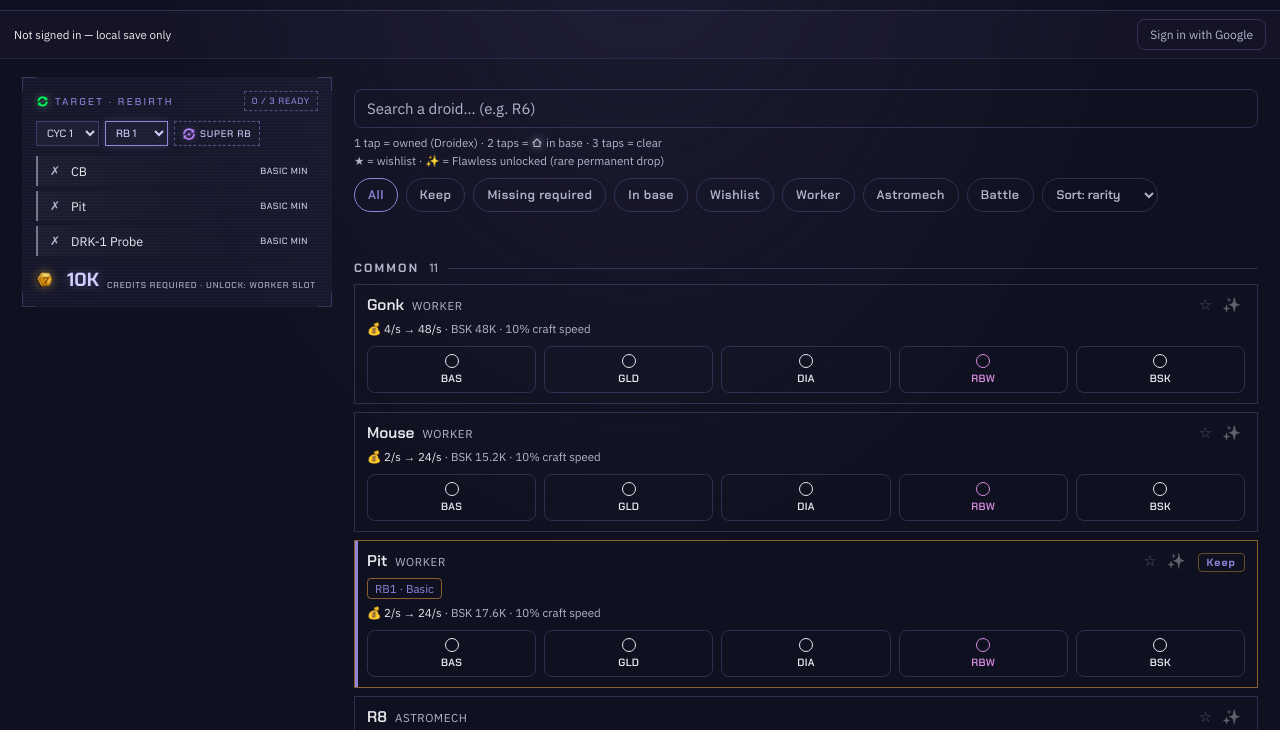
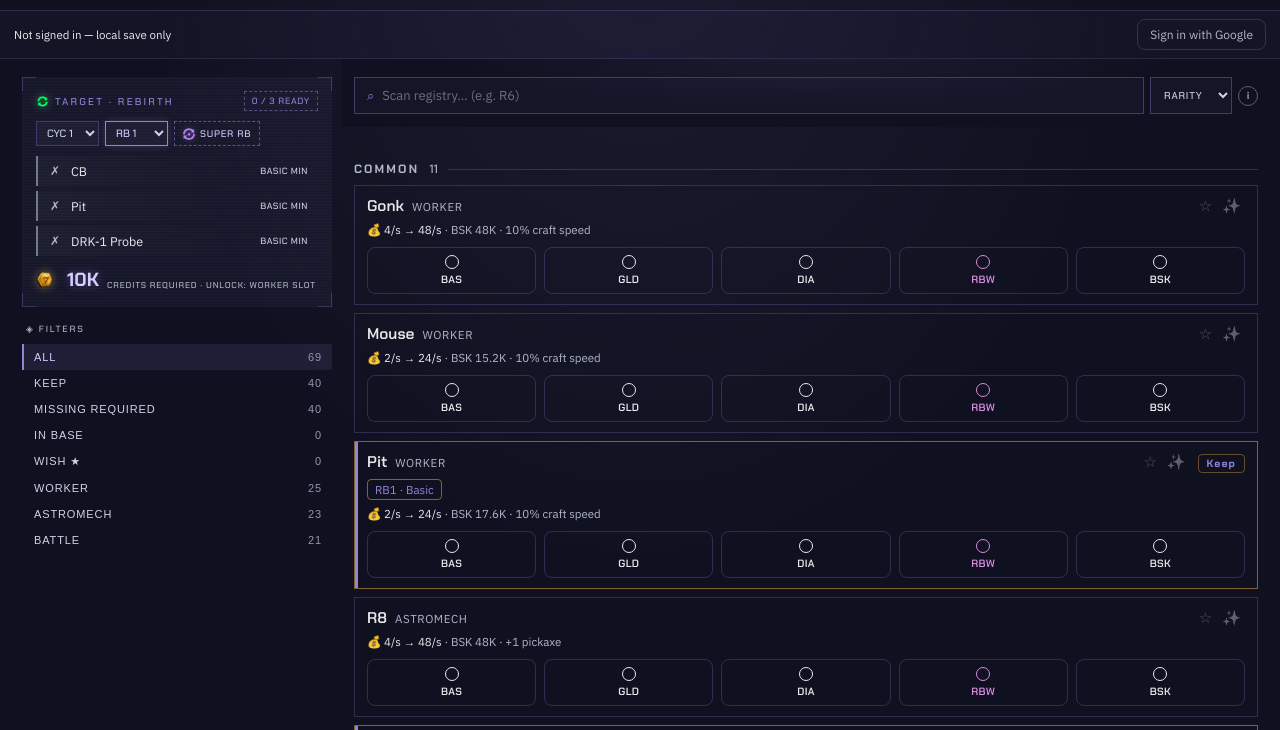
Before and after one commit to n4ckz/droidex, a plain HTML site: page site/index.html in a window 1280 px wide. Shown: the part 41-771 px from the top of the page. Drawn offline with Linux system fonts and the light colour scheme.

Commit message:
Nocturne search bar and counted filters (sidebar + mobile chips)
Co-Authored-By: Claude Fable 5 <noreply@anthropic.com>

```diff
--- a/site/app.js
+++ b/site/app.js
@@ -239,6 +239,29 @@ function renderProgress(){
   document.getElementById('collectionBonus').textContent=t('collectionBonus', n, n);
 }
 
+const FILTER_DEFS=[['all','filterAll'],['keep','filterKeep'],['missing','filterMissing'],['base','filterBase'],['wish','filterWish'],['Worker','filterWorker'],['Astromech','filterAstromech'],['Battle','filterBattle']];
+function countFor(f){
+  const prev=filter; filter=f;
+  const n=DROIDS.filter(droidMatches).length;
+  filter=prev; return n;
+}
+function renderFilters(){
+  ['filtersSide','filtersChips'].forEach(cid=>{
+    const box=document.getElementById(cid);
+    if(!box) return;
+    box.innerHTML='';
+    FILTER_DEFS.forEach(([f,key])=>{
+      const b=document.createElement('button');
+      b.type='button';
+      b.className='chip'+(filter===f?' active':'');
+      b.dataset.filter=f;
+      b.innerHTML='<span class="chip-label">'+t(key)+'</span><span class="chip-count">'+countFor(f)+'</span>';
+      b.addEventListener('click',()=>{ filter=f; renderFilters(); renderList(); });
+      box.appendChild(b);
+    });
+  });
+}
+
 function droidMatches(d){
   if(query && !d.n.toLowerCase().includes(query)) return false;
   if(filter==='all') return true;
@@ -410,20 +433,14 @@ function renderDroid(d){
 function renderAll(){
   renderRBPanel();
   renderProgress();
+  renderFilters();
   renderList();
 }
 
 /* ================= EVENTS ================= */
-document.querySelectorAll('.chip').forEach(chip=>{
-  chip.addEventListener('click',()=>{
-    document.querySelectorAll('.chip').forEach(c=>c.classList.remove('active'));
-    chip.classList.add('active');
-    filter=chip.dataset.filter;
-    renderList();
-  });
-});
 document.getElementById('search').addEventListener('input',e=>{
   query=e.target.value.trim().toLowerCase();
+  renderFilters();
   renderList();
 });
 document.getElementById('sortSelect').addEventListener('change',e=>{
--- a/site/i18n.js
+++ b/site/i18n.js
@@ -1,7 +1,7 @@
 /* =========================================================================
    Internationalisation. Anglais par défaut, français via le sélecteur.
    - Textes statiques : attributs data-i18n / data-i18n-html /
-     data-i18n-placeholder / data-i18n-aria dans index.html.
+     data-i18n-placeholder / data-i18n-aria / data-i18n-title dans index.html.
    - Textes dynamiques : t('clé') dans app.js et sync.js.
    - Labels de variantes/raretés : globales TIERS / TIER_SHORT / RARITY_LABELS
      réassignées à chaque changement de langue.
@@ -30,23 +30,26 @@ const I18N = {
     rbShort: 'RB',
     unlocks: 'Unlock: {0}',
     collectionBonus: '{0} distinct · bonus +{1}%',
-    filterWish: 'Wishlist',
-    sortRarity: 'Sort: rarity',
-    sortIncome: 'Sort: income',
+    filterWish: 'Wish ★',
+    sortRarity: 'Rarity',
+    sortIncome: 'Income',
     sortAria: 'Sort',
     byIncome: 'By Beskar income',
     wishAria: 'Wishlist',
     flawAria: 'Flawless',
-    searchPlaceholder: 'Search a droid… (e.g. R6)',
+    searchPlaceholder: 'Scan registry… (e.g. R6)',
     searchAria: 'Search',
-    hint: '1 tap = owned (Droidex) · 2 taps = ' + BASE_ICON + ' in base · 3 taps = clear',
-    legendIcons: '★ = wishlist · ✨ = Flawless unlocked (rare permanent drop)',
+    filtersHead: '◈ Filters',
+    hintFull: '1 tap = owned (Droidex) · 2 taps = in base · 3 taps = clear · ★ = wishlist · ✦ = Flawless unlocked (rare permanent drop)',
     wishTip: 'Add to wishlist (droids you are hunting for)',
     flawTip: 'Flawless unlocked: rare permanent drop (1/1000 Basic → 1/100 Beskar), kept in your Droidex forever',
     filterAll: 'All',
     filterKeep: 'Keep',
     filterMissing: 'Missing required',
     filterBase: 'In base',
+    filterWorker: 'Worker',
+    filterAstromech: 'Astromech',
+    filterBattle: 'Battle',
     loading: 'LOADING REGISTRY…',
     autoSave: 'Auto-save enabled (in this browser)',
     exportBtn: 'Export backup',
@@ -113,23 +116,26 @@ const I18N = {
     rbShort: 'RB',
     unlocks: 'Débloque : {0}',
     collectionBonus: '{0} distincts · bonus +{1}%',
-    filterWish: 'Recherchés',
-    sortRarity: 'Tri : rareté',
-    sortIncome: 'Tri : revenus',
+    filterWish: 'Wish ★',
+    sortRarity: 'Rareté',
+    sortIncome: 'Revenu',
     sortAria: 'Tri',
     byIncome: 'Par revenu Beskar',
     wishAria: 'Liste de recherche',
     flawAria: 'Flawless',
-    searchPlaceholder: 'Chercher un droïde… (ex : R6)',
+    searchPlaceholder: 'Scanner le registre… (ex. R6)',
     searchAria: 'Recherche',
-    hint: '1 appui = possédé (Droidex) · 2 appuis = ' + BASE_ICON + ' en base · 3 appuis = effacer',
-    legendIcons: '★ = recherché (wishlist) · ✨ = Flawless obtenu (drop rare permanent)',
+    filtersHead: '◈ Filtres',
+    hintFull: '1 tap = possédé (Droidex) · 2 taps = en base · 3 taps = vide · ★ = wishlist · ✦ = Flawless débloqué (drop permanent rare)',
     wishTip: 'Ajouter à la wishlist (droïdes que tu chasses)',
     flawTip: 'Flawless obtenu : drop rare permanent (1/1000 Basic → 1/100 Beskar), conservé à vie dans le Droidex',
     filterAll: 'Tous',
     filterKeep: 'À garder',
     filterMissing: 'Manquants requis',
     filterBase: 'En base',
+    filterWorker: 'Worker',
+    filterAstromech: 'Astromech',
+    filterBattle: 'Battle',
     loading: 'CHARGEMENT DU REGISTRE…',
     autoSave: 'Sauvegarde automatique activée (dans ce navigateur)',
     exportBtn: 'Exporter la sauvegarde',
@@ -196,6 +202,7 @@ function applyStaticTexts(){
   document.querySelectorAll('[data-i18n-html]').forEach(el=>{ el.innerHTML = t(el.dataset.i18nHtml); });
   document.querySelectorAll('[data-i18n-placeholder]').forEach(el=>{ el.placeholder = t(el.dataset.i18nPlaceholder); });
   document.querySelectorAll('[data-i18n-aria]').forEach(el=>{ el.setAttribute('aria-label', t(el.dataset.i18nAria)); });
+  document.querySelectorAll('[data-i18n-title]').forEach(el=>{ el.setAttribute('title', t(el.dataset.i18nTitle)); });
   document.title = t('title');
   document.documentElement.lang = LANG;
 }
--- a/site/index.html
+++ b/site/index.html
@@ -92,30 +92,24 @@
         <span class="rb-credits-note" id="rbCredits"></span>
       </div>
     </div>
+    <div class="filters-side">
+      <div class="filters-head" data-i18n="filtersHead">◈ Filters</div>
+      <div id="filtersSide"></div>
+    </div>
   </aside>
   <main class="main">
-    <div class="controls">
-      <input type="search" class="search" id="search" data-i18n-placeholder="searchPlaceholder" data-i18n-aria="searchAria" placeholder="Search a droid… (e.g. R6)" aria-label="Search">
-      <div style="font-size:11.5px;color:var(--sand-dim);margin-top:7px" data-i18n-html="hint">
-        1 tap = owned (Droidex) · 2 taps = in base · 3 taps = clear
+    <div class="searchbar">
+      <div class="search-row">
+        <div class="search-box"><span class="search-glyph">⌕</span>
+          <input type="search" id="search" data-i18n-placeholder="searchPlaceholder" data-i18n-aria="searchAria" placeholder="Scan registry… (e.g. R6)" aria-label="Search">
+        </div>
+        <select id="sortSelect" data-i18n-aria="sortAria" aria-label="Sort">
+          <option value="rarity" data-i18n="sortRarity">Rarity</option>
+          <option value="income" data-i18n="sortIncome">Income</option>
+        </select>
+        <span class="hint-i" id="hintI" data-i18n-title="hintFull" title="">i</span>
       </div>
-      <div style="font-size:11.5px;color:var(--sand-dim);margin-top:3px" data-i18n="legendIcons">
-        ★ = wishlist · ✨ = Flawless unlocked (rare permanent drop)
-      </div>
-      <div class="chips" role="tablist">
-        <button class="chip active" data-filter="all" data-i18n="filterAll">All</button>
-        <button class="chip" data-filter="keep" data-i18n="filterKeep">Keep</button>
-        <button class="chip" data-filter="missing" data-i18n="filterMissing">Missing required</button>
-        <button class="chip" data-filter="base" data-i18n="filterBase">In base</button>
-        <button class="chip" data-filter="wish" data-i18n="filterWish">Wishlist</button>
-        <button class="chip" data-filter="Worker">Worker</button>
-        <button class="chip" data-filter="Astromech">Astromech</button>
-        <button class="chip" data-filter="Battle">Battle</button>
-        <select id="sortSelect" class="chip-select" data-i18n-aria="sortAria" aria-label="Sort">
-          <option value="rarity" data-i18n="sortRarity">Sort: rarity</option>
-          <option value="income" data-i18n="sortIncome">Sort: income</option>
-        </select>
-      </div>
+      <div class="chips" id="filtersChips" role="tablist"></div>
     </div>
 
     <div id="loading" data-i18n="loading">LOADING REGISTRY…</div>
--- a/site/styles.css
+++ b/site/styles.css
@@ -80,41 +80,28 @@ header{border-bottom:1px solid rgba(var(--acc-rgb),.25)}
 .rb-credits-note{font-size:8.5px;letter-spacing:.1em;text-transform:uppercase;color:var(--n-400);line-height:1.5}
 
 /* ---------- filters ---------- */
-.controls{
-  position:sticky;top:0;z-index:10;
-  background:linear-gradient(var(--hull) 85%, transparent);
-  padding:12px 0 14px;
+.searchbar{position:sticky;top:0;z-index:10;display:flex;flex-direction:column;gap:10px;padding:14px 10px 11px;margin:-14px -10px 0;background:radial-gradient(ellipse at 50% -10%, rgba(var(--acc-rgb),.09), var(--bg) 55%) var(--bg);background-attachment:fixed}
+@media(min-width:980px){.searchbar{padding:18px 12px 13px;margin:-18px -12px 0}}
+.search-row{display:flex;gap:6px}
+.search-box{flex:1;display:flex;align-items:center;gap:8px;border:1px solid var(--accent-800);padding:0 12px;background:rgba(var(--acc-rgb),.04)}
+.search-glyph{color:var(--accent);font-size:13px}
+.search-box input{flex:1;background:transparent;border:none;outline:none;color:var(--text);font-size:13px;padding:9px 0;font-family:inherit;min-width:0}
+.search-row select{font-family:var(--font-hud);font-size:10px;letter-spacing:.08em;text-transform:uppercase;color:var(--n-300);border:1px solid var(--accent-800);background:rgba(var(--acc-rgb),.04);padding:0 9px}
+.hint-i{font-family:var(--font-hud);font-size:10px;font-weight:600;color:var(--n-400);border:1px solid var(--n-700);border-radius:50%;width:20px;height:20px;display:inline-flex;align-items:center;justify-content:center;align-self:center;cursor:help;flex:none}
+.hint-i:hover{color:var(--accent-300);border-color:var(--accent)}
+.chips{display:flex;gap:6px;flex-wrap:wrap;font-family:var(--font-hud)}
+#filtersChips .chip{font-size:10px;letter-spacing:.1em;text-transform:uppercase;padding:5px 11px;border:1px solid var(--n-700);color:var(--n-300);background:transparent;cursor:pointer;display:inline-flex;gap:6px}
+#filtersChips .chip.active{border-color:var(--accent);color:var(--accent-300);background:rgba(var(--acc-rgb),.12)}
+#filtersChips .chip-count{opacity:.55}
+.filters-side{display:none}
+@media(min-width:980px){
+  .filters-side{display:flex;flex-direction:column;gap:2px;font-family:var(--font-hud)}
+  .filters-head{font-size:9px;letter-spacing:.2em;text-transform:uppercase;color:var(--n-400);padding:0 4px 7px}
+  #filtersSide .chip{display:flex;width:100%;text-align:left;font-size:11px;letter-spacing:.08em;text-transform:uppercase;padding:7px 10px;background:transparent;color:var(--n-300);border:none;border-left:2px solid transparent;cursor:pointer}
+  #filtersSide .chip.active{background:rgba(var(--acc-rgb),.12);color:var(--accent-300);border-left-color:var(--accent)}
+  #filtersSide .chip-count{margin-left:auto;color:var(--n-500)}
+  #filtersChips{display:none}
 }
-.search{
-  width:100%;background:var(--panel);border:1px solid var(--line);
-  border-radius:8px;color:var(--sand);padding:9px 12px;font-size:15px;
-  font-family:inherit;
-}
-.search::placeholder{color:var(--sand-dim)}
-.search:focus{outline:2px solid var(--jawa);outline-offset:-1px;border-color:transparent}
-.chips{display:flex;gap:8px;margin-top:10px;overflow-x:auto;scrollbar-width:none;-webkit-overflow-scrolling:touch}
-.chips::-webkit-scrollbar{display:none}
-/* sur pointeur fin (souris/trackpad, pas de glissement tactile) : les filtres
-   passent à la ligne au lieu de défiler horizontalement */
-@media (pointer:fine){
-  .chips{flex-wrap:wrap;overflow-x:visible}
-}
-.chip{
-  flex:0 0 auto;
-  background:var(--panel);border:1px solid var(--line);color:var(--sand-dim);
-  font-family:'Chakra Petch',sans-serif;font-size:12.5px;font-weight:600;
-  letter-spacing:.04em;
-  padding:7px 13px;border-radius:20px;cursor:pointer;
-}
-.chip.active{background:var(--jawa-soft);border-color:var(--jawa);color:var(--jawa)}
-.chip:focus-visible{outline:2px solid var(--jawa);outline-offset:2px}
-.chip-select{
-  flex:0 0 auto;
-  background:var(--panel);border:1px solid var(--line);color:var(--sand-dim);
-  font-family:'Chakra Petch',sans-serif;font-size:12.5px;font-weight:600;
-  padding:7px 10px;border-radius:20px;
-}
-.chip-select:focus-visible{outline:2px solid var(--jawa);outline-offset:2px}
 
 /* ---------- sections & rows ---------- */
 .rarity-section{margin-top:20px}
@@ -214,8 +201,6 @@ header{border-bottom:1px solid rgba(var(--acc-rgb),.25)}
 .tier.base .lamp{background:currentColor;box-shadow:0 0 10px currentColor}
 .ico-base{filter:drop-shadow(0 0 4px currentColor)}
 .tier .ico-base{display:block;margin-top:1px}
-/* dans la légende (texte), aligner l'icône sur la ligne de base */
-.controls .ico-base{vertical-align:-2px}
 
 /* base toggle */
 .base-toggle{
```
Also changed, not shown: tests/test-droidex.js (+21 -0 lines).
